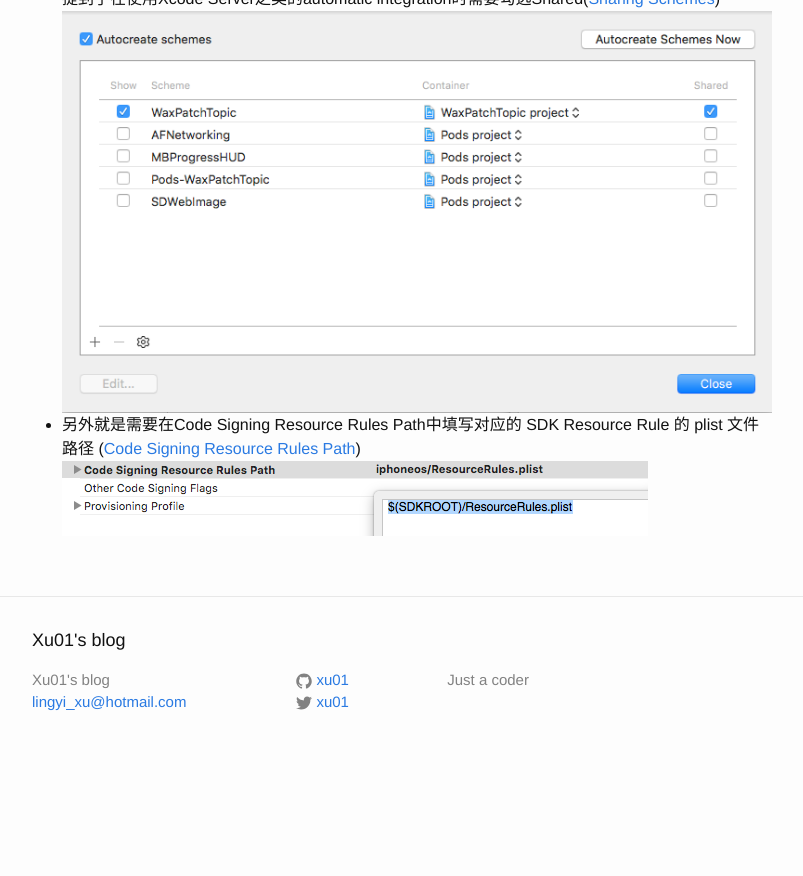
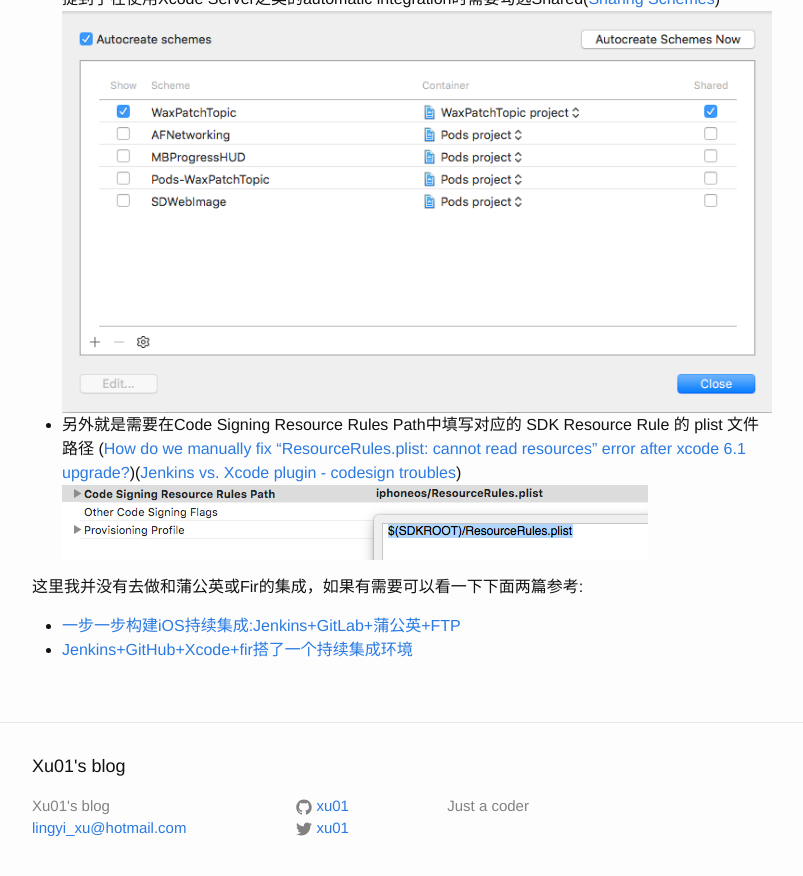
Before and after one commit to xu01/xu01.github.io, a Jekyll site: the page built from _posts/2016-04-26-iOS-release-automation.markdown, in a window 1280 px wide and 900 px high, scrolled down 4389 px. Shown: the top 876 px of the window, without its empty margins (238-1041 px from the left). Built offline with Jekyll 4.4.1, drawn with Linux system fonts in a browser that asks for light colours; before the commit the page ends 5163 px from its top, so only the background shows below that; part of the change alters nothing that is shown.

```diff
--- a/_posts/2016-04-26-iOS-release-automation.markdown
+++ b/_posts/2016-04-26-iOS-release-automation.markdown
@@ -6,27 +6,27 @@ categories: iOS
 ---
 
 ### 开始 ###
-<p>&emsp;&emsp;一切的一切都源自于“懒”，iOS开发过程中固定时间版本Release发布，自己手动Xcode Archive一下也不觉得什么，但临时的QA来要求测试，会令我这种“易烦躁”的开发者觉得麻烦，甚至也可能打断我当前的手头工作，因为极有可能你代码撸了一半未测试及未提交，却需要打包一个版本库中小修小改的版本。所以只能遍寻方法来解决这种问题，解脱自己。</p>
-<p>&emsp;&emsp;其实无论哪种你希望开发不受打扰的打包方式，前提都是你需要另一台专门的 Mac 打包设备。</p>
-<p>&emsp;&emsp;大致亲测了三种打包方式: Jenkins + Xcode plugin, Mac OSX Server + Xcode Bot, Shell命令脚本，这里大致记录下其中的一些过程和坑。</p>
+<p>一切的一切都源自于“懒”，iOS开发过程中固定时间版本Release发布，自己手动Xcode Archive一下也不觉得什么，但临时的QA来要求测试，会令我这种“易烦躁”的开发者觉得麻烦，甚至也可能打断我当前的手头工作，因为极有可能你代码撸了一半未测试及未提交，却需要打包一个版本库中小修小改的版本。所以只能遍寻方法来解决这种问题，解脱自己。</p>
+<p>其实无论哪种你希望开发不受打扰的打包方式，前提都是你需要另一台专门的 Mac 打包设备。</p>
+<p>大致亲测了三种打包方式: Jenkins + Xcode plugin, Mac OSX Server + Xcode Bot, Shell命令脚本，这里大致记录下其中的一些过程和坑。</p>
 
 ## Jenkins + Xcode plugin ##
-<p>&emsp;&emsp;安装 Jenkins , 两种方式: 官网下载pkg 或 brew, 这里我直接用 brew 安装的</p>
-<p>&emsp;&emsp;安装完成之后，直接终端里 jenkins 就能启动，默认端口 8080，你可以在 safari 中通过 http://localhost:8080/ 来进行访问</p>
-<p>&emsp;&emsp;如果需要停止 Jenkins 服务的话，可以直接通过访问 http://localhost:8080/exit 来完成</p>
-<p>&emsp;&emsp;接下来说到 Jenkins 的配置: 需要在 Manage Jenkins 中的 Manage Plugins 查找并安装 Git plugin, Keychains and Provisioning Profiles Management, Xcode integration</p>
+<p>安装 Jenkins , 两种方式: 官网下载pkg 或 brew, 这里我直接用 brew 安装的</p>
+<p>安装完成之后，直接终端里 jenkins 就能启动，默认端口 8080，你可以在 safari 中通过 http://localhost:8080/ 来进行访问</p>
+<p>如果需要停止 Jenkins 服务的话，可以直接通过访问 http://localhost:8080/exit 来完成</p>
+<p>接下来说到 Jenkins 的配置: 需要在 Manage Jenkins 中的 Manage Plugins 查找并安装 Git plugin, Keychains and Provisioning Profiles Management, Xcode integration</p>
 
-<p>&emsp;&emsp;之后还是在 Manage Jenkins 下 会有Keychains and Provisioning Profiles Management 这是一个证书管理工具，你需要将一些打包所需要的证书信息(包括你钥匙圈中证书所属的keychain以及provision)添加到这里</p>
+<p>之后还是在 Manage Jenkins 下 会有Keychains and Provisioning Profiles Management 这是一个证书管理工具，你需要将一些打包所需要的证书信息(包括你钥匙圈中证书所属的keychain以及provision)添加到这里</p>
 ![Keychains and Provisioning Profiles Management 1](/assets/images/2016-04-26/iOS_release_automation_1_keychains_plugin_1.png)
 ![Keychains and Provisioning Profiles Management 2](/assets/images/2016-04-26/iOS_release_automation_1_keychains_plugin_2.png)
 
-<p>&emsp;&emsp;随后开始创建项目，之前添加的 Git plugin 信息，如图:</p>
+<p>随后开始创建项目，之前添加的 Git plugin 信息，如图:</p>
 ![Git Plugin configure](/assets/images/2016-04-26/iOS_release_automation_1_git_plugin_1.png)
-<p>&emsp;&emsp;Build Environment 中的 Keychains and Code Signing Identifies 对应选择之前在 Keychains and Provisioning Profiles Management 中 添加的对应信息，如图:</p>
+<p>Build Environment 中的 Keychains and Code Signing Identifies 对应选择之前在 Keychains and Provisioning Profiles Management 中 添加的对应信息，如图:</p>
 ![Keychains and Code Signing Identifies](/assets/images/2016-04-26/iOS_release_automation_1_keychain_and_code_signing_identifies.png)
-<p>&emsp;&emsp;Mobile Provision Profile 中对应选择之前在 Keychains and Provisioning Profiles Management 中 添加的对应信息，如图:</p>
+<p>Mobile Provision Profile 中对应选择之前在 Keychains and Provisioning Profiles Management 中 添加的对应信息，如图:</p>
 ![Mobile Provision Profile](/assets/images/2016-04-26/iOS_release_automation_1_mobile_provision_profile.png)
-<p>&emsp;&emsp;Xcode 部分按照自己的需求勾选填写自己的项目信息，值得注意的是，项目中有Cocoapods，一定要填写 workspace 的 xcworkspace 文件(我的项目Git中是带有Pods文件夹的，如果只带有Podfile文件，而忽略Pods文件夹的话，还需要 Add build step 中添加 Execute shell来执行对应的pod install 或 update 等操作)，如图:</p>
+<p>Xcode 部分按照自己的需求勾选填写自己的项目信息，值得注意的是，项目中有Cocoapods，一定要填写 workspace 的 xcworkspace 文件(我的项目Git中是带有Pods文件夹的，如果只带有Podfile文件，而忽略Pods文件夹的话，还需要 Add build step 中添加 Execute shell来执行对应的pod install 或 update 等操作)，如图:</p>
 ![Xcode plugin](/assets/images/2016-04-26/iOS_release_automation_1_xcode_plugin_1.png)
 ![Xcode plugin](/assets/images/2016-04-26/iOS_release_automation_1_xcode_plugin_2.png)
 ![Xcode plugin](/assets/images/2016-04-26/iOS_release_automation_1_xcode_plugin_3.png)
@@ -38,9 +38,15 @@ categories: iOS
 <p>接下来讲两个Xcode中会遇到的问题：</p>
 * 因为之前都是利用Xcode手动打包的，所以几乎Schemes中的Shared都未选中，但苹果的文档中似乎提到了在使用Xcode Server之类的automatic integration时需要勾选Shared([Sharing Schemes][sharing schemes])
 ![Sharing Schemes](/assets/images/2016-04-26/iOS_release_automation_1_sharing_schemes.png)
-* 另外就是需要在Code Signing Resource Rules Path中填写对应的 SDK Resource Rule 的 plist 文件路径 ([Code Signing Resource Rules Path][code signing resource rules path])
+* 另外就是需要在Code Signing Resource Rules Path中填写对应的 SDK Resource Rule 的 plist 文件路径 ([How do we manually fix “ResourceRules.plist: cannot read resources” error after xcode 6.1 upgrade?][code signing resource rules path 1])([Jenkins vs. Xcode plugin - codesign troubles][code signing resource rules path 2])
 ![Code Signing Resource Rules Path](/assets/images/2016-04-26/iOS_release_automation_1_code_signing_resource_rules_path.png)
 
+<p>这里我并没有去做和蒲公英或Fir的集成，如果有需要可以看一下下面两篇参考:</p>
+* [一步一步构建iOS持续集成:Jenkins+GitLab+蒲公英+FTP][reference1]
+* [Jenkins+GitHub+Xcode+fir搭了一个持续集成环境][reference2]
 
 [sharing schemes]: https://developer.apple.com/library/ios/recipes/xcode_help-scheme_editor/Articles/SchemeShare.html
-[code signing resource rules path]: http://stackoverflow.com/questions/26516442/how-do-we-manually-fix-resourcerules-plist-cannot-read-resources-error-after
+[code signing resource rules path 1]: http://stackoverflow.com/questions/26516442/how-do-we-manually-fix-resourcerules-plist-cannot-read-resources-error-after
+[code signing resource rules path 2]: http://stackoverflow.com/questions/26464577/jenkins-vs-xcode-plugin-codesign-troubles
+[reference1]: http://www.jianshu.com/p/c69deb29720d
+[reference2]: http://www.jianshu.com/p/a17167274463
```
